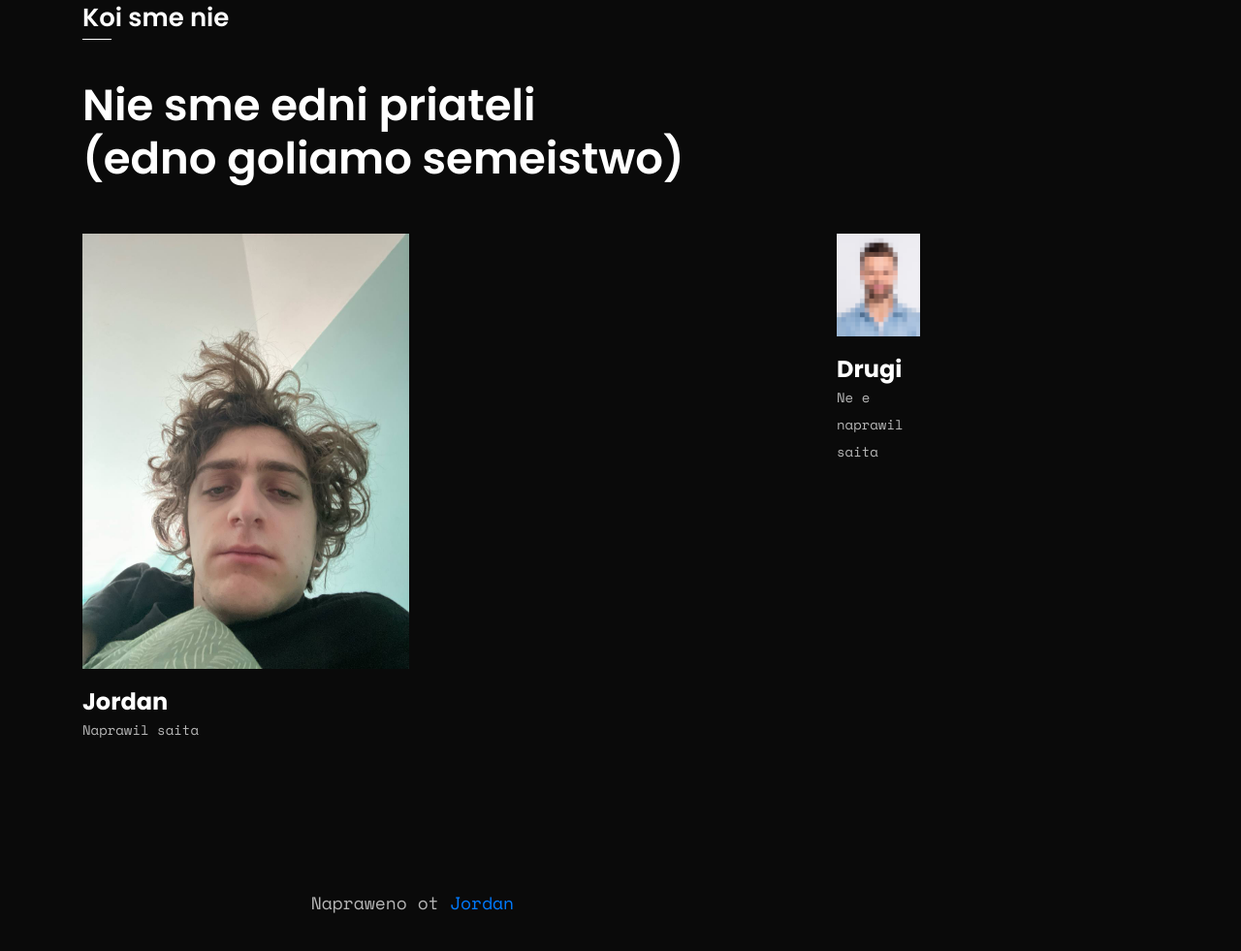
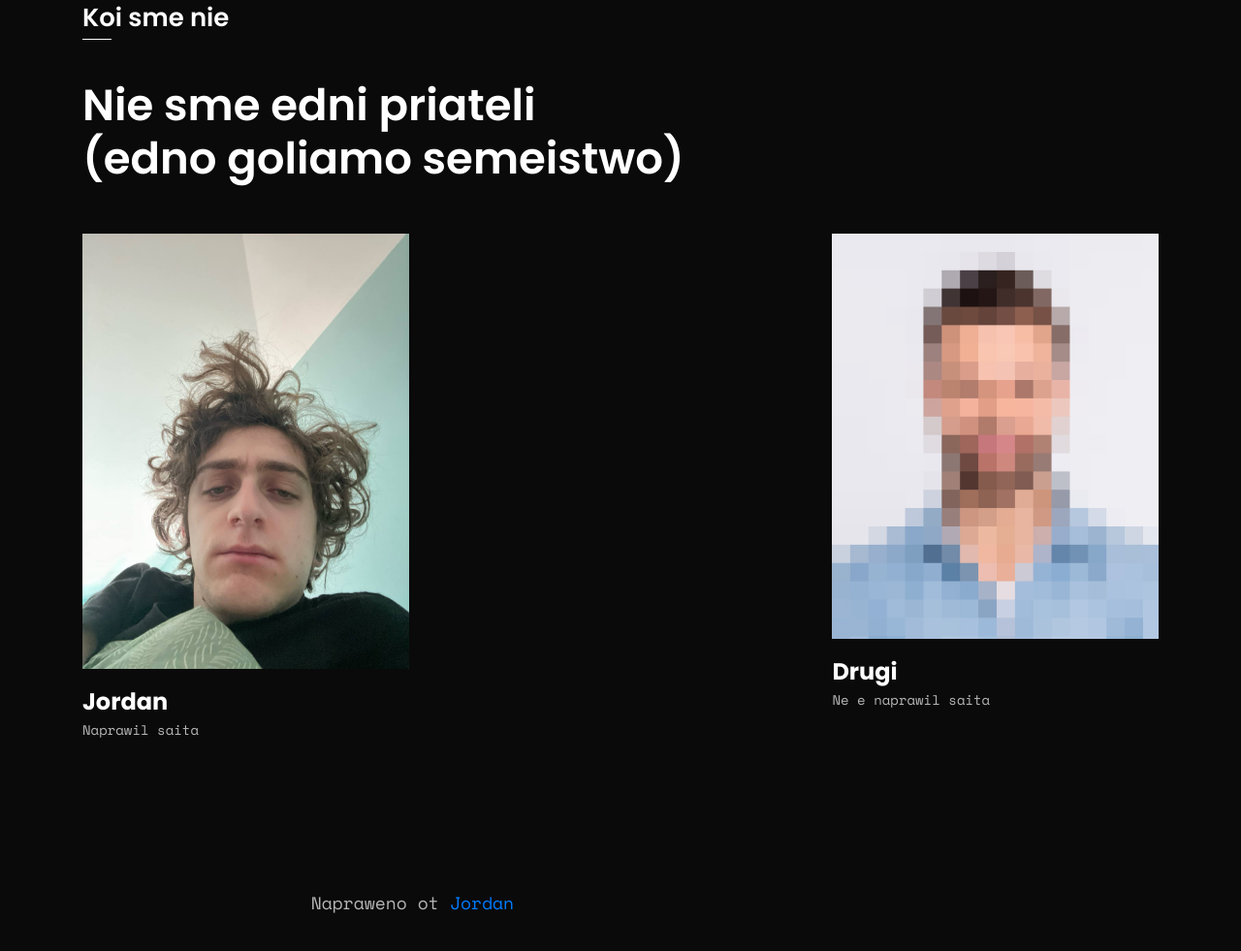
Before and after one commit to dadato2/pukanki, a plain HTML site: page index.html in a window 1280 px wide. Shown: the part 867-1848 px from the top of the page at 97% size. Drawn offline with nearby package versions, Linux system fonts and the light colour scheme.

Commit message:
fixed credits

```diff
--- a/index.html
+++ b/index.html
@@ -102,9 +102,6 @@
                             </div>
                         </div>
                         <!-- team-item end  -->
-
-                        <!-- team-wrapper start  -->
-                        <div class="team-wrapper">
                         <!-- team-item start  -->
                         <div class="team-item wow fadeInUp" data-wow-delay=".6s">
                             <div class="team-img">
@@ -122,10 +119,6 @@
                             </div>
                         </div>
                         <!-- team-item end  -->
-
-
-                        </div>
-                        <!-- team-wrapper end  -->
                     </div>
                 </div> <!-- end container  -->
                 <!-- team-area end  -->
```
Lines whose indentation alone changed are shown as unchanged.
